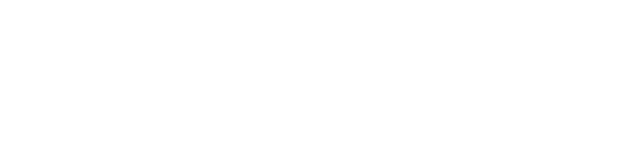
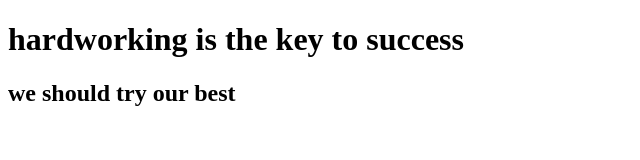
Before and after one commit to kishorkumar2/my-repo, a plain HTML site: page index.html in a window 1280 px wide. Shown: the whole page, without its empty margins (0-640 px from the left). Drawn offline with Linux system fonts and the light colour scheme.

Commit message:
my commit

```diff
--- a/index.html
+++ b/index.html
@@ -7,6 +7,8 @@
     <title>My Repo</title>
 </head>
 <body>
+    <h1>hardworking is the key to success</h1>
+    <h2>we should try our best</h2>
 
 </body>
 </html>
```
